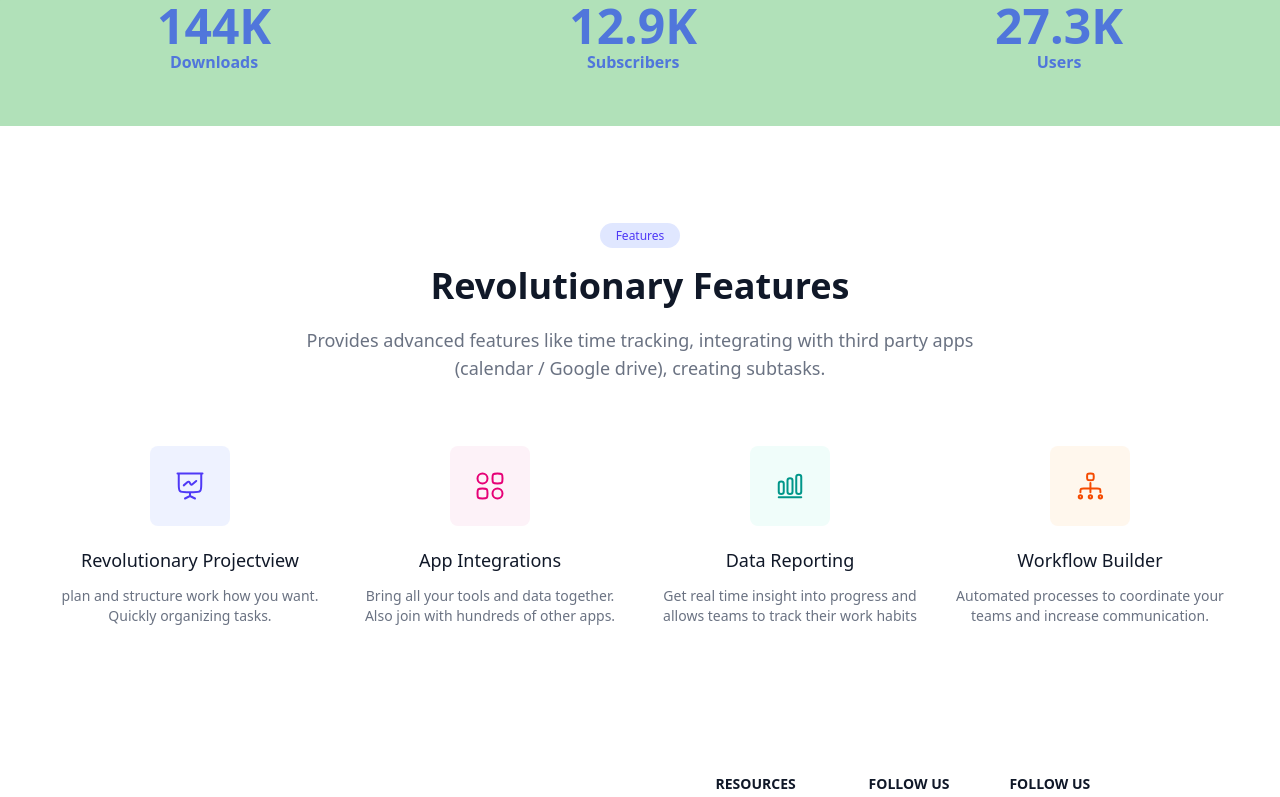
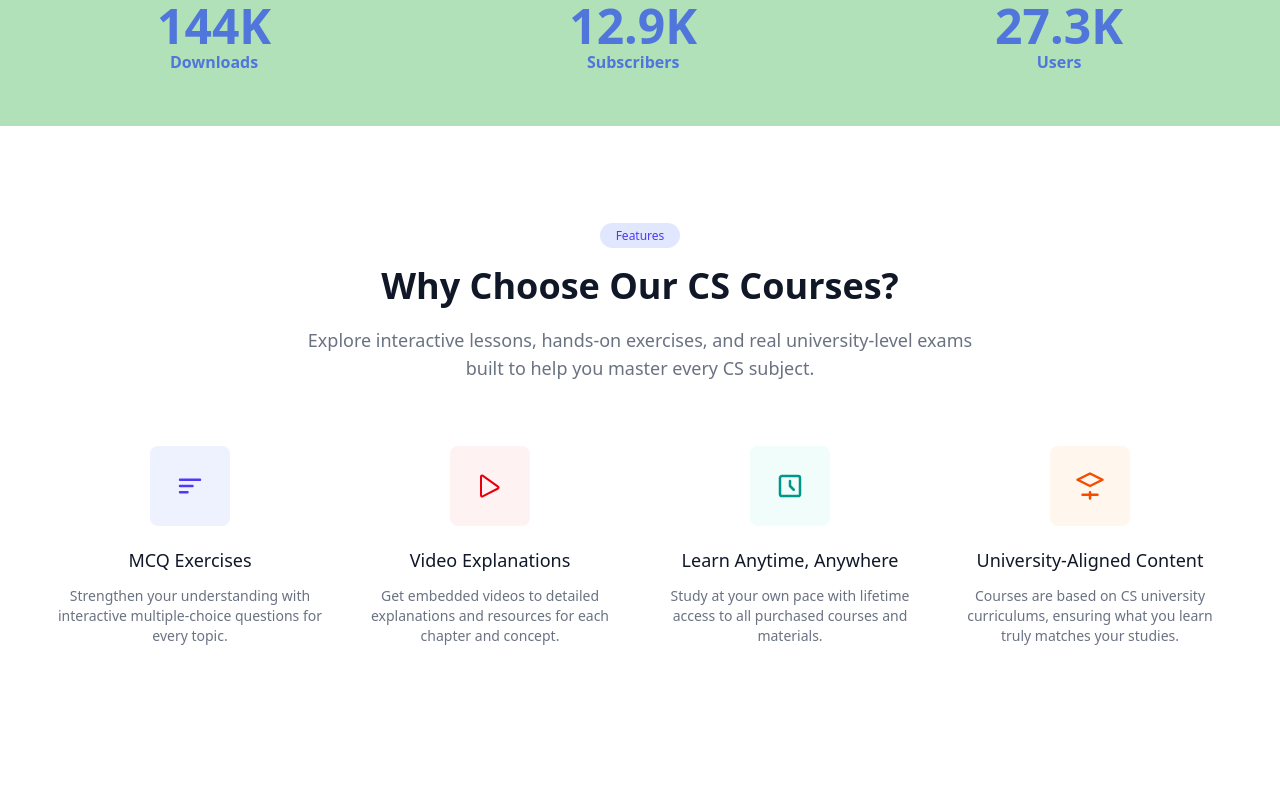
Before and after one commit to alyyissa/shift-Academy, a React app in the folder frontend/: page / in a window 1280 px wide. Shown: the part 860-1657 px from the top of the page. Built offline with nearby package versions, Linux system fonts and the light colour scheme; the HTML template or start-up script is replaced by a standard one.

Commit message:
Added styles for section1

```diff
--- a/frontend/src/components/Home/Section1.jsx
+++ b/frontend/src/components/Home/Section1.jsx
@@ -1,97 +1,76 @@
 import React from 'react'
+import Title from '../Title'
 
 const Section1 = () => {
   return (
-      <section class="px-3 sm:px-4 md:px-11 lg:px-13 xl:px-14 2xl:px-16 py-24 bg-white">
-        <div class="">
-            <div class="mb-16 text-center">
-                <span
-                    class="py-1 px-4 bg-indigo-100 rounded-full text-xs font-medium text-indigo-600 text-center">Features</span>
-                <h2 class="text-4xl text-center font-bold text-gray-900 py-5">
-                    Revolutionary Features
-                </h2>
-                <p class="text-lg font-normal text-gray-500 max-w-md md:max-w-2xl mx-auto">
-                    Provides advanced features like time tracking, integrating with
-                    third party apps (calendar / Google drive), creating subtasks.
+      <section className="px-3 sm:px-4 md:px-11 lg:px-13 xl:px-14 2xl:px-16 py-24 bg-white">
+        <Title
+        smallTitle="Features"
+        Title="Why Choose Our CS Courses?"
+        Desc="Explore interactive lessons, hands-on exercises, and real university-level exams built to help you master every CS subject."
+        />
+        <div className="flex justify-center items-center gap-x-5 gap-y-12 lg:gap-y-0 flex-wrap md:flex-wrap lg:flex-nowrap lg:flex-row lg:justify-between lg:gap-x-8">
+          <div className="relative w-full text-center max-md:max-w-sm max-md:mx-auto group md:w-2/5 lg:w-1/4">
+            <div
+              className="bg-indigo-50 rounded-lg flex justify-center items-center mb-5 w-20 h-20 mx-auto cursor-pointer transition-all duration-500 group-hover:bg-indigo-600">
+              <svg className="stroke-indigo-600 transition-all duration-500 group-hover:stroke-white" width="30" height="30" viewBox="0 0 24 24" fill="none">
+                <path d="M4 7h16M4 12h10M4 17h6" stroke-width="2" stroke-linecap="round" stroke-linejoin="round"/>
+              </svg>
+            </div>
+            <h4 className="text-lg font-medium text-gray-900 mb-3 capitalize">
+              MCQ Exercises
+            </h4>
+            <p className="text-sm font-normal text-gray-500">
+              Strengthen your understanding with interactive multiple-choice questions for every topic.
             </p>
           </div>
+
+          <div className="relative w-full text-center max-md:max-w-sm max-md:mx-auto group md:w-2/5 lg:w-1/4">
             <div
-                class="flex justify-center items-center gap-x-5 gap-y-12 lg:gap-y-0 flex-wrap md:flex-wrap lg:flex-nowrap lg:flex-row lg:justify-between lg:gap-x-8">
-                <div class="relative w-full text-center max-md:max-w-sm max-md:mx-auto group md:w-2/5 lg:w-1/4">
-                    <div class="bg-indigo-50 rounded-lg flex justify-center items-center mb-5 w-20 h-20 mx-auto cursor-pointer transition-all duration-500 group-hover:bg-indigo-600">
-                        <svg class="stroke-indigo-600 transition-all duration-500 group-hover:stroke-white" width="30" height="30" viewBox="0 0 30 30" fill="none" xmlns="http://www.w3.org/2000/svg">
-                            <path
-                                d="M10 27.5L15 25M15 25V21.25M15 25L20 27.5M8.75 14.375L12.5998 11.0064C13.1943 10.4862 14.1163 10.6411 14.5083 11.327L15.4917 13.048C15.8837 13.7339 16.8057 13.8888 17.4002 13.3686L21.25 10M2.5 2.5H27.5M26.25 2.5V13.25C26.25 17.0212 26.25 18.9069 25.0784 20.0784C23.9069 21.25 22.0212 21.25 18.25 21.25H11.75C7.97876 21.25 6.09315 21.25 4.92157 20.0784C3.75 18.9069 3.75 17.0212 3.75 13.25V2.5"
-                                stroke="" stroke-width="2" stroke-linecap="round" stroke-linejoin="round"></path>
+              className="bg-red-50 rounded-lg flex justify-center items-center mb-5 w-20 h-20 mx-auto cursor-pointer transition-all duration-500 group-hover:bg-red-600">
+              <svg class="stroke-red-600 transition-all duration-500 group-hover:stroke-white" width="30" height="30" viewBox="0 0 30 30" fill="none" xmlns="http://www.w3.org/2000/svg">
+                <path d="M6 5.5v19c0 .83.9 1.35 1.63.9L23 17.5c.7-.43.7-1.5 0-1.93L7.63 4.6C6.9 4.15 6 4.68 6 5.5z" stroke-width="2" stroke-linecap="round" stroke-linejoin="round"/>
               </svg>
             </div>
-                    <h4 class="text-lg font-medium text-gray-900 mb-3 capitalize">
-                        Revolutionary Projectview
+            <h4 className="text-lg font-medium text-gray-900 mb-3 capitalize">
+              Video Explanations
             </h4>
-                    <p class="text-sm font-normal text-gray-500">
-                        plan and structure work how you want. Quickly organizing tasks.
+            <p className="text-sm font-normal text-gray-500">
+              Get embedded videos to detailed explanations and resources for each chapter and concept.
             </p>
           </div>
-                <div class="relative w-full text-center max-md:max-w-sm max-md:mx-auto group md:w-2/5 lg:w-1/4">
-                    <div class="bg-pink-50 rounded-lg flex justify-center items-center mb-5 w-20 h-20 mx-auto cursor-pointer transition-all duration-500 group-hover:bg-pink-600">
-                        <svg class="stroke-pink-600 transition-all duration-500 group-hover:stroke-white" width="30" height="30" viewBox="0 0 30 30" fill="none" xmlns="http://www.w3.org/2000/svg">
-                            <path
-                                d="M2.5 7.5C2.5 4.73858 4.73858 2.5 7.5 2.5C10.2614 2.5 12.5 4.73858 12.5 7.5C12.5 10.2614 10.2614 12.5 7.5 12.5C4.73858 12.5 2.5 10.2614 2.5 7.5Z"
-                                stroke="" stroke-width="2"></path>
-                            <path
-                                d="M2.5 22.5C2.5 20.143 2.5 18.9645 3.23223 18.2322C3.96447 17.5 5.14298 17.5 7.5 17.5C9.85702 17.5 11.0355 17.5 11.7678 18.2322C12.5 18.9645 12.5 20.143 12.5 22.5C12.5 24.857 12.5 26.0355 11.7678 26.7678C11.0355 27.5 9.85702 27.5 7.5 27.5C5.14298 27.5 3.96447 27.5 3.23223 26.7678C2.5 26.0355 2.5 24.857 2.5 22.5Z"
-                                stroke="" stroke-width="2"></path>
-                            <path
-                                d="M17.5 7.5C17.5 5.14298 17.5 3.96447 18.2322 3.23223C18.9645 2.5 20.143 2.5 22.5 2.5C24.857 2.5 26.0355 2.5 26.7678 3.23223C27.5 3.96447 27.5 5.14298 27.5 7.5C27.5 9.85702 27.5 11.0355 26.7678 11.7678C26.0355 12.5 24.857 12.5 22.5 12.5C20.143 12.5 18.9645 12.5 18.2322 11.7678C17.5 11.0355 17.5 9.85702 17.5 7.5Z"
-                                stroke="" stroke-width="2"></path>
-                            <path
-                                d="M17.5 22.5C17.5 19.7386 19.7386 17.5 22.5 17.5C25.2614 17.5 27.5 19.7386 27.5 22.5C27.5 25.2614 25.2614 27.5 22.5 27.5C19.7386 27.5 17.5 25.2614 17.5 22.5Z"
-                                stroke="" stroke-width="2"></path>
+
+          <div className="relative w-full text-center max-md:max-w-sm max-md:mx-auto group md:w-2/5 lg:w-1/4">
+            <div
+              className="bg-teal-50 rounded-lg flex justify-center items-center mb-5 w-20 h-20 mx-auto cursor-pointer transition-all duration-500 group-hover:bg-teal-600">
+              <svg className="stroke-teal-600 transition-all duration-500 group-hover:stroke-white" width="30" height="30" viewBox="0 0 24 24" fill="none">
+                <path d="M12 8v4l3 3M5.5 4h13a1.5 1.5 0 0 1 1.5 1.5v13a1.5 1.5 0 0 1-1.5 1.5h-13A1.5 1.5 0 0 1 4 18.5v-13A1.5 1.5 0 0 1 5.5 4Z" stroke-width="2" stroke-linecap="round" stroke-linejoin="round"/>
               </svg>
             </div>
-                    <h4 class="text-lg font-medium text-gray-900 mb-3 capitalize">
-                        App Integrations
+            <h4 className="text-lg font-medium text-gray-900 mb-3 capitalize">
+              Learn Anytime, Anywhere
             </h4>
-                    <p class="text-sm font-normal text-gray-500">
-                        Bring all your tools and data together. Also join with hundreds of
-                        other apps.
+            <p className="text-sm font-normal text-gray-500">
+              Study at your own pace with lifetime access to all purchased courses and materials.
             </p>
           </div>
-                <div class="relative w-full text-center max-md:max-w-sm max-md:mx-auto group md:w-2/5 lg:w-1/4">
-                    <div class="bg-teal-50 rounded-lg flex justify-center items-center mb-5 w-20 h-20 mx-auto cursor-pointer transition-all duration-500 group-hover:bg-teal-600">
-                        <svg class="stroke-teal-600 transition-all duration-500 group-hover:stroke-white" width="30" height="30" viewBox="0 0 30 30" fill="none" xmlns="http://www.w3.org/2000/svg">
-                            <path
-                                d="M3.75 26.25H26.25M6.25 22.875C4.86929 22.875 3.75 21.8676 3.75 20.625V12.75C3.75 11.5074 4.86929 10.5 6.25 10.5C7.63071 10.5 8.75 11.5074 8.75 12.75V20.625C8.75 21.8676 7.63071 22.875 6.25 22.875ZM15 22.875C13.6193 22.875 12.5 21.8676 12.5 20.625V9.375C12.5 8.13236 13.6193 7.125 15 7.125C16.3807 7.125 17.5 8.13236 17.5 9.375V20.625C17.5 21.8676 16.3807 22.875 15 22.875ZM23.75 22.875C22.3693 22.875 21.25 21.8676 21.25 20.625V6C21.25 4.75736 22.3693 3.75 23.75 3.75C25.1307 3.75 26.25 4.75736 26.25 6V20.625C26.25 21.8676 25.1307 22.875 23.75 22.875Z"
-                                stroke="" stroke-width="2" stroke-linecap="round"></path>
+          <div className="relative w-full text-center max-md:max-w-sm max-md:mx-auto group md:w-2/5 lg:w-1/4">
+            <div
+              className="bg-orange-50 rounded-lg flex justify-center items-center mb-5 w-20 h-20 mx-auto cursor-pointer transition-all duration-500 group-hover:bg-orange-600">
+              <svg className="stroke-orange-600 transition-all duration-500 group-hover:stroke-white" width="30" height="30" viewBox="0 0 24 24" fill="none">
+                <path d="M12 2 2 7l10 5 10-5-10-5Zm0 15v5m-6-3h12" stroke-width="2" stroke-linecap="round" stroke-linejoin="round"/>
               </svg>
             </div>
-                    <h4 class="text-lg font-medium text-gray-900 mb-3 capitalize">
-                        Data Reporting
+            <h4 className="text-lg font-medium text-gray-900 mb-3 capitalize">
+              University-Aligned Content
             </h4>
-                    <p class="text-sm font-normal text-gray-500">
-                        Get real time insight into progress and allows teams to track
-                        their work habits
-                    </p>
-                </div>
-                <div class="relative w-full text-center max-md:max-w-sm max-md:mx-auto group md:w-2/5 lg:w-1/4">
-                    <div class="bg-orange-50 rounded-lg flex justify-center items-center mb-5 w-20 h-20 mx-auto cursor-pointer transition-all duration-500 group-hover:bg-orange-600">
-                        <svg class="stroke-orange-600 transition-all duration-500 group-hover:stroke-white" width="30" height="30" viewBox="0 0 30 30" fill="none" xmlns="http://www.w3.org/2000/svg">
-                            <path
-                                d="M15.4167 12.0833V21.25M5.41667 21.25V20.8333C5.41667 19.262 5.41667 18.4763 5.90482 17.9882C6.39298 17.5 7.17865 17.5 8.75 17.5H22.0833C23.6547 17.5 24.4404 17.5 24.9285 17.9882C25.4167 18.4763 25.4167 19.262 25.4167 20.8333V21.25M15.4167 9.16667C13.8453 9.16667 13.0596 9.16667 12.5715 8.67851C12.0833 8.19036 12.0833 7.40468 12.0833 5.83333C12.0833 4.26198 12.0833 3.47631 12.5715 2.98816C13.0596 2.5 13.8453 2.5 15.4167 2.5C16.988 2.5 17.7737 2.5 18.2618 2.98816C18.75 3.47631 18.75 4.26198 18.75 5.83333C18.75 7.40468 18.75 8.19036 18.2618 8.67851C17.7737 9.16667 16.988 9.16667 15.4167 9.16667ZM7.08333 25.8333C7.08333 26.7538 6.33714 27.5 5.41667 27.5C4.49619 27.5 3.75 26.7538 3.75 25.8333C3.75 24.9129 4.49619 24.1667 5.41667 24.1667C6.33714 24.1667 7.08333 24.9129 7.08333 25.8333ZM17.0833 25.8333C17.0833 26.7538 16.3371 27.5 15.4167 27.5C14.4962 27.5 13.75 26.7538 13.75 25.8333C13.75 24.9129 14.4962 24.1667 15.4167 24.1667C16.3371 24.1667 17.0833 24.9129 17.0833 25.8333ZM27.0833 25.8333C27.0833 26.7538 26.3371 27.5 25.4167 27.5C24.4962 27.5 23.75 26.7538 23.75 25.8333C23.75 24.9129 24.4962 24.1667 25.4167 24.1667C26.3371 24.1667 27.0833 24.9129 27.0833 25.8333Z"
-                                stroke="" stroke-width="2" stroke-linecap="round"></path>
-                        </svg>
-                    </div>
-                    <h4 class="text-lg font-medium text-gray-900 mb-3 capitalize">
-                        Workflow Builder
-                    </h4>
-                    <p class="text-sm font-normal text-gray-500">
-                        Automated processes to coordinate your teams and increase
-                        communication.
+            <p className="text-sm font-normal text-gray-500">
+                Courses are based on CS university curriculums, ensuring what you learn truly matches your studies.
             </p>
           </div>
         </div>
-        </div>
       </section>
+
   )
 }
 
--- a/frontend/src/components/Title.jsx
+++ b/frontend/src/components/Title.jsx
@@ -1,16 +1,16 @@
 import React from 'react'
 
-const Title = () => {
+const Title = ({smallTitle, Title, Desc}) => {
   return (
     <div class="mb-16 text-center">
       <span class="py-1 px-4 bg-indigo-100 rounded-full text-xs font-medium text-indigo-600">
-        Features
+        {smallTitle}
       </span>
       <h2 class="text-4xl text-center font-bold text-gray-900 py-5">
-        Why Choose Our CS Courses?
+        {Title}
       </h2>
       <p class="text-lg font-normal text-gray-500 max-w-md md:max-w-2xl mx-auto">
-        Explore interactive lessons, hands-on exercises, and real university-level exams built to help you master every CS subject.
+        {Desc}
       </p>
     </div>
   )
```
Lines whose indentation alone changed are shown as unchanged.
